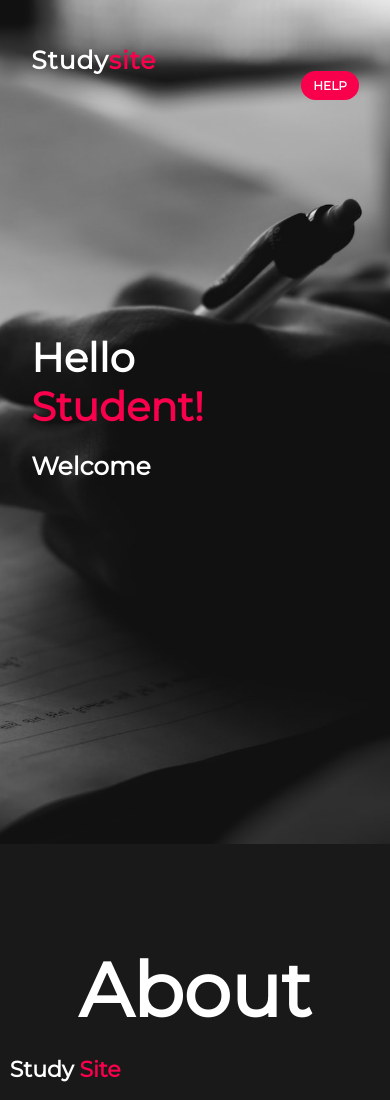
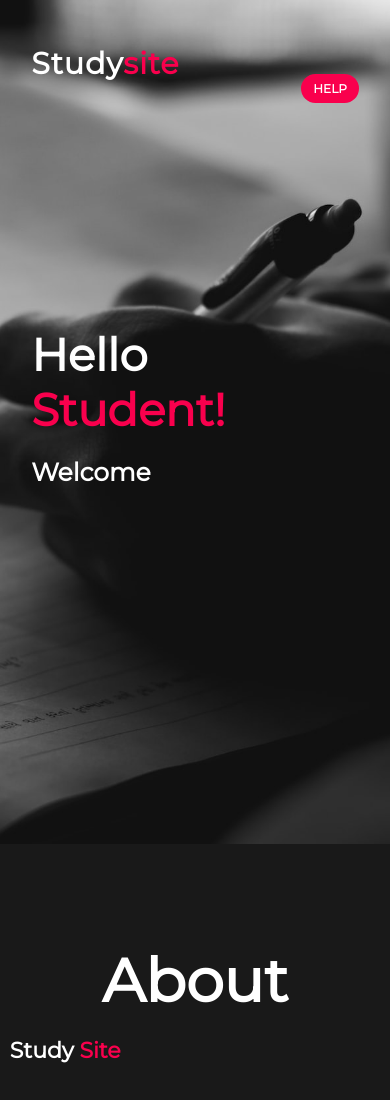
Before and after one commit to CACQANDA/CACQANDA.github.io, a plain HTML site: page index.html in a window 390 px wide. Shown: the top 1100 px of the page. Drawn offline with Linux system fonts and the light colour scheme.

Commit message:
Add files via upload

```diff
--- a/style.css
+++ b/style.css
@@ -3,13 +3,12 @@
   margin: 0;
   box-sizing: border-box;
   font-family: "Montserrat", sans-serif;
-  max-width: 100%;
 }
 
 .hero {
   height: 100vh;
   width: 100%;
-  background-image: url(second.jpg);
+  background-image: url(home.jpg);
   background-position: center;
   background-size: cover;
 }
@@ -261,16 +260,24 @@ div ul li a:hover {
 }
 @media only screen and (max-width: 600px) {
   h1 {
-    font-size: 40px;
+    font-size: 45px;
     max-width: 90%;
   }
 }
 @media only screen and (max-width: 600px) {
   .logo {
-    font-size: 25px;
+    font-size: 30px;
   }
   .btn {
     padding: 5px 10px;
     font-size: 12px;
   }
 }
+@media only screen and (max-width: 600px) {
+  .about-text h2 {
+    font-size: 60px;
+  }
+  .title h2 {
+    font-size: 60px;
+  }
+}
```
Also changed, not shown: home.jpg (added).
